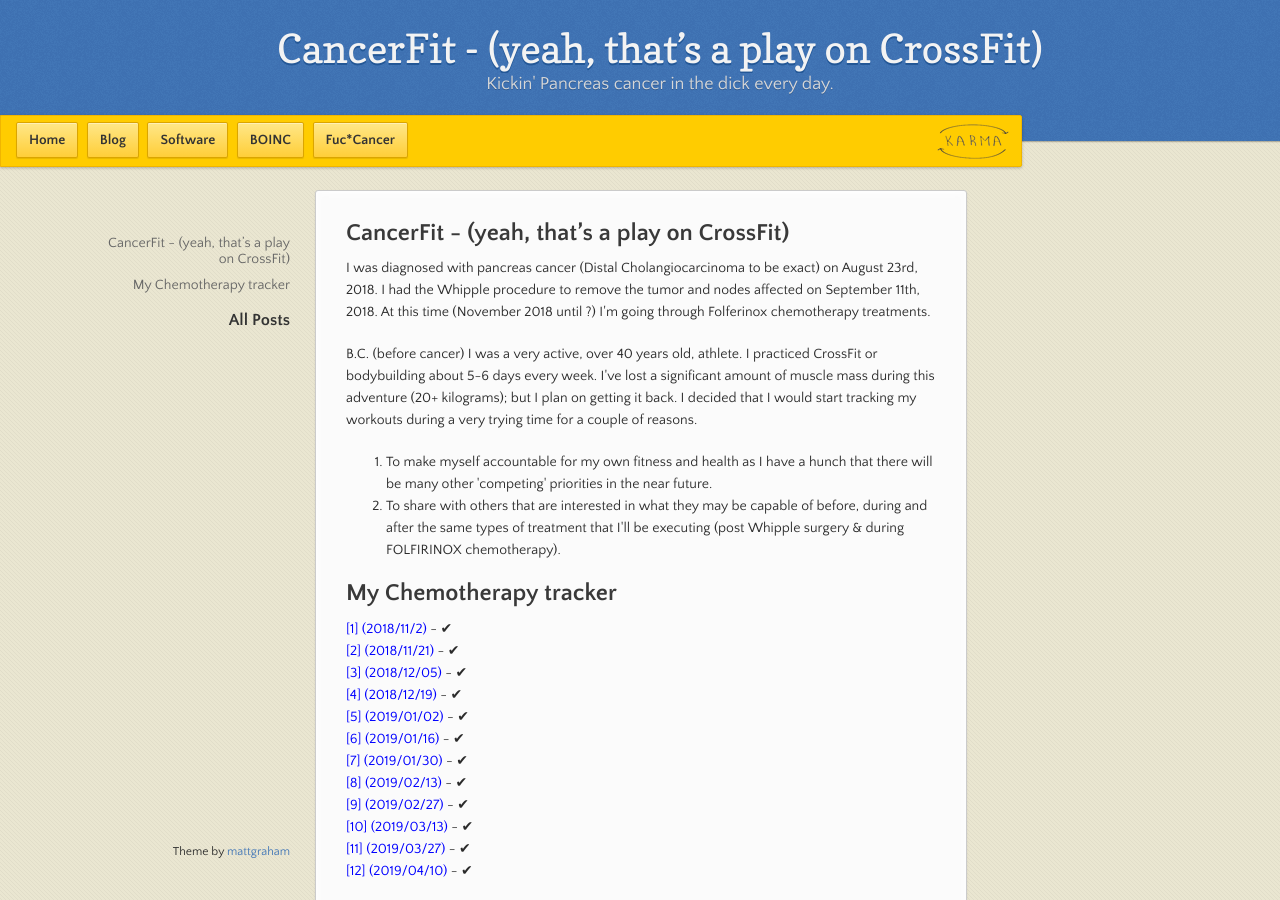
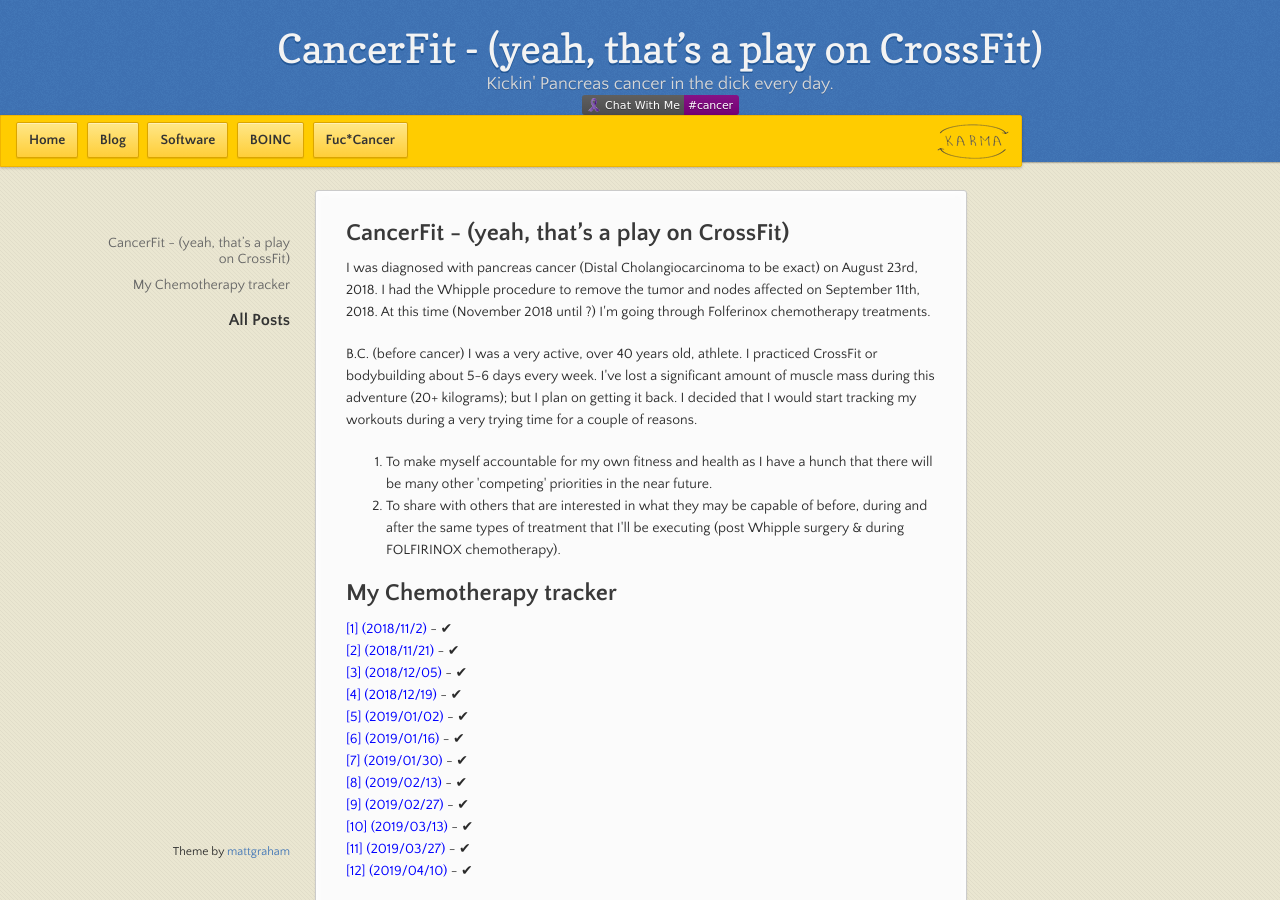
Before and after one commit to jcolson/jcolson.github.io, a Jekyll site: the page built from index.md, in a window 1280 px wide and 900 px high. Built offline with Jekyll 4.4.1, drawn with Linux system fonts in a browser that asks for light colours; our own code applies the rules of GitHub Pages for plain Markdown files.

Commit message:
addded irc channel

```diff
--- a/_layouts/default.html
+++ b/_layouts/default.html
@@ -19,6 +19,7 @@
       <header>
         <h1>{{ page.title | default: site.title | default: site.github.repository_name }}</h1>
         <p>{{ page.description | default: site.description | default: site.github.project_tagline }}</p>
+        <a href="https://kiwiirc.com/nextclient/?settings=wnuYl5a8fLp&nick=pick_a_nickname&channel=#cancer" target="_blank"><img src="/assets/Chat-With-Me-cancer-purple.svg"/></a>
       </header>
 
       <div id="banner">
```
Also changed, not shown: assets/Chat-With-Me-cancer-purple.svg (added).
